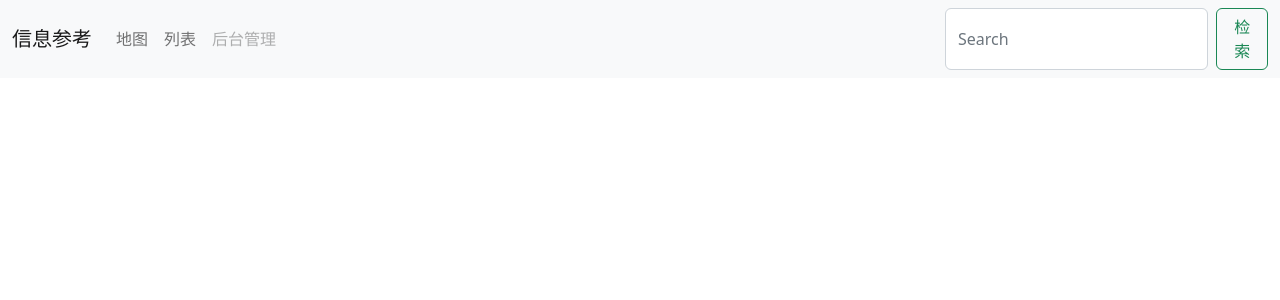
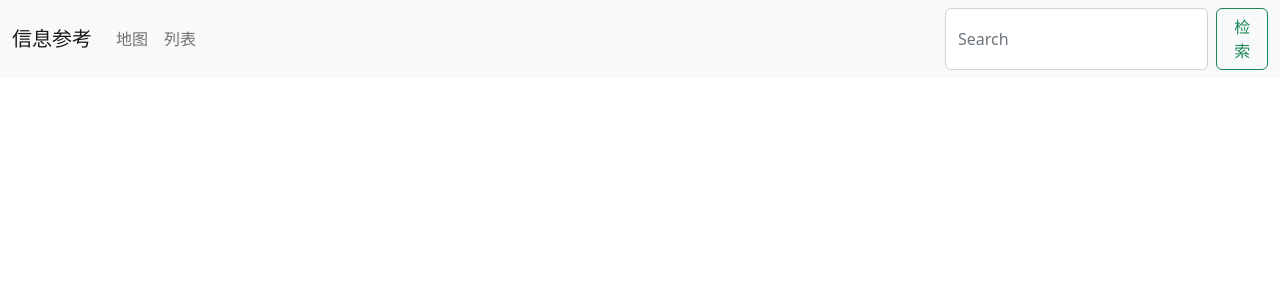
Before and after one commit to zztdw/cu, a Flask app: template frontend/templates/base.html in a window 1280 px wide. Shown: the top 300 px of the page. Run offline with Flask 2, Linux system fonts and the light colour scheme; the template is opened without the code that fills it, so the values that code supplies are empty; some libraries are stand-ins or nearby versions.

Commit message:
delete buttom

```diff
--- a/frontend/templates/base.html
+++ b/frontend/templates/base.html
@@ -36,7 +36,7 @@
                     <a class="nav-link" href="/dashboard">列表</a>
                   </li>
                   <li class="nav-item">
-                    <a class="nav-link disabled" href="/worker">后台管理</a>
+                    <a class="nav-link disabled" href="/worker"></a>
                   </li>
                 </ul>
                 <form class="d-flex" role="search">
```
